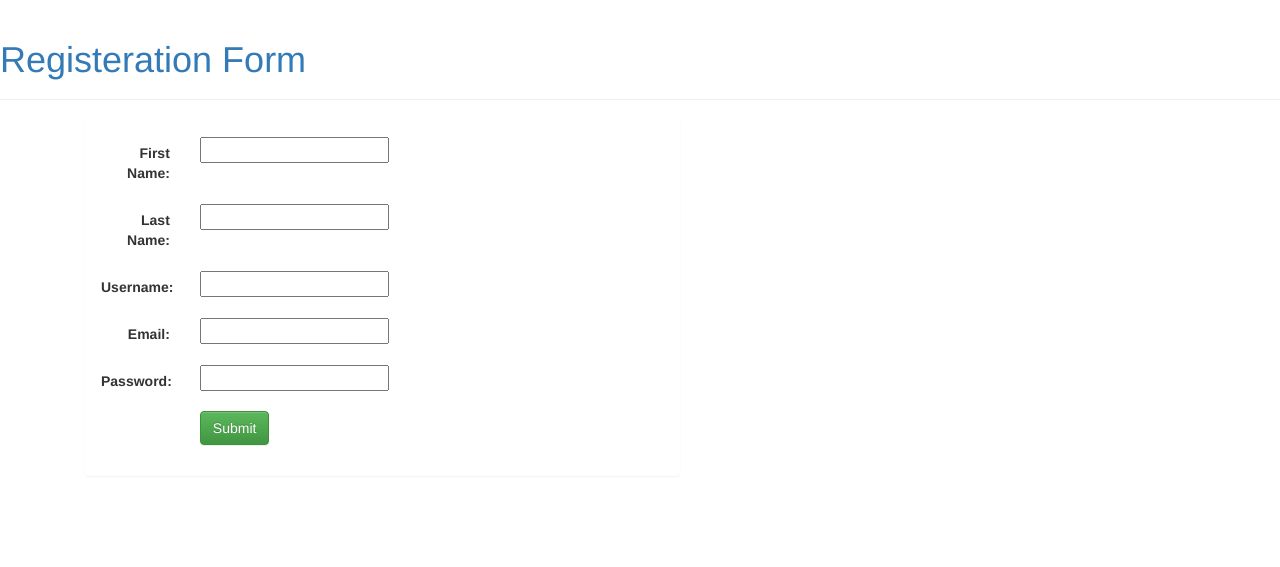
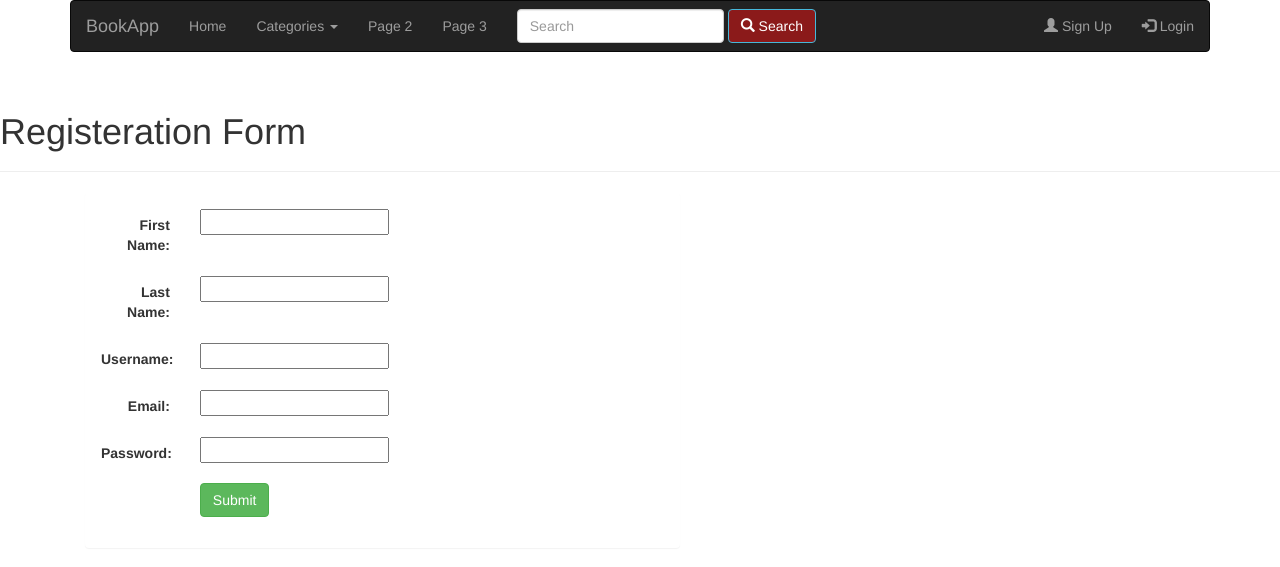
Before and after one commit to AhmedAbd-Allah/bookApp, a Django app: page /books/registeration/ in a window 1280 px wide. Shown: the top 567 px of the page. Run offline with Django 3.2, Linux system fonts and the light colour scheme; some libraries are stand-ins or nearby versions.

Commit message:
base.html adjusting

```diff
--- a/bookApp/books/templates/base.html
+++ b/bookApp/books/templates/base.html
@@ -1,16 +1,60 @@
-{% load staticfiles %}
+<!DOCTYPE html>
 <html>
-    <head>
-        <title>Registration Form</title>
-        <link rel="stylesheet" href="//maxcdn.bootstrapcdn.com/bootstrap/3.2.0/css/bootstrap.min.css">
-        <link rel="stylesheet" href="//maxcdn.bootstrapcdn.com/bootstrap/3.2.0/css/bootstrap-theme.min.css">
-        <link href='//fonts.googleapis.com/css?family=Lobster&subset=latin,latin-ext' rel='stylesheet' type='text/css'>
-        <link rel="stylesheet" href="{% static 'css/blog.css' %}">
-    </head>
-    <body>
-        <div class="page-header">
-            <h1><a href="/">{% block title %} {% endblock %}</a></h1>
+<head>
+    <title></title>
+    <meta charset="utf-8">
+    <meta name="viewport" content="width=device-width, initial-scale=1">
+    <link rel="stylesheet" href="https://maxcdn.bootstrapcdn.com/bootstrap/3.3.7/css/bootstrap.min.css">
+    <link rel="stylesheet" type="text/css" href="css/fontawesome.css">
+    <script src="https://ajax.googleapis.com/ajax/libs/jquery/3.3.1/jquery.min.js"></script>
+    <script src="https://maxcdn.bootstrapcdn.com/bootstrap/3.3.7/js/bootstrap.min.js"></script>
+    <script defer src="https://use.fontawesome.com/releases/v5.0.6/js/all.js"></script>
+
+
+</head>
+<body>
+    <!-- header -->
+    <div class="container">
+       <nav class="navbar navbar-inverse" navbar-fixed-top>
+          <div class="container-fluid">
+            <div class="navbar-header">
+            <a class="navbar-brand" href="#">BookApp</a>
+            </div>
+            <ul class="nav navbar-nav">
+              <li><a href="#">Home</a></li>
+              <li class="dropdown">
+                <a class="dropdown-toggle" data-toggle="dropdown" href="#">Categories
+                <span class="caret"></span></a>
+                <ul class="dropdown-menu">
+                  <li><a href="#">Page 1-1</a></li>
+                  <li><a href="#">Page 1-2</a></li>
+                  <li><a href="#">Page 1-3</a></li>
+                </ul>
+              </li>
+              <li><a href="#">Page 2</a></li>
+              <li><a href="#">Page 3</a></li>
+            </ul>
+            <ul class="nav navbar-nav navbar-right">
+              <li><a href="#"><span class="glyphicon glyphicon-user"></span> Sign Up</a></li>
+              <li><a href="#"><span class="glyphicon glyphicon-log-in"></span> Login</a></li>
+            </ul>
+            <form class="navbar-form navbar-left" action="/action_page.php">
+              <div class="form-group">
+              <input type="text" class="form-control" placeholder="Search">
+              </div>
+            <button type="button" class="btn btn-info" style="background-color: #8B1A1A">
+                <span class="glyphicon glyphicon-search"></span> Search
+            </button>
+            </form>
+          </div>
+        </nav>
+    </div>
+
+       <div class="page-header">
+            <h1><h1>{% block title %} {% endblock %}</h1></h1>
         </div>
+
+
 
         <div class="content container">
             <div class="row">
@@ -23,5 +67,7 @@
                 </div>
             </div>
         </div>
-    </body>
+
+
+</body>
 </html>
--- a/bookApp/books/templates/books/header_o.html
+++ b/bookApp/books/templates/books/header_o.html
@@ -15,6 +15,10 @@
 		  min-height: 100px;
 		  background-color:#2F4F4F;
 		  color: black;
+		  width:1370px;
+		  padding-left: 0px;
+		  position: absolute;
+		  left:0px;
 		}
 
 		.navbar-brand {
@@ -48,6 +52,7 @@
 			left:180px;
 
 		}
+
 
 
 	</style>
```
Also changed, not shown: bookApp/books/templates/untitled.html (added, +75 -0 lines).
